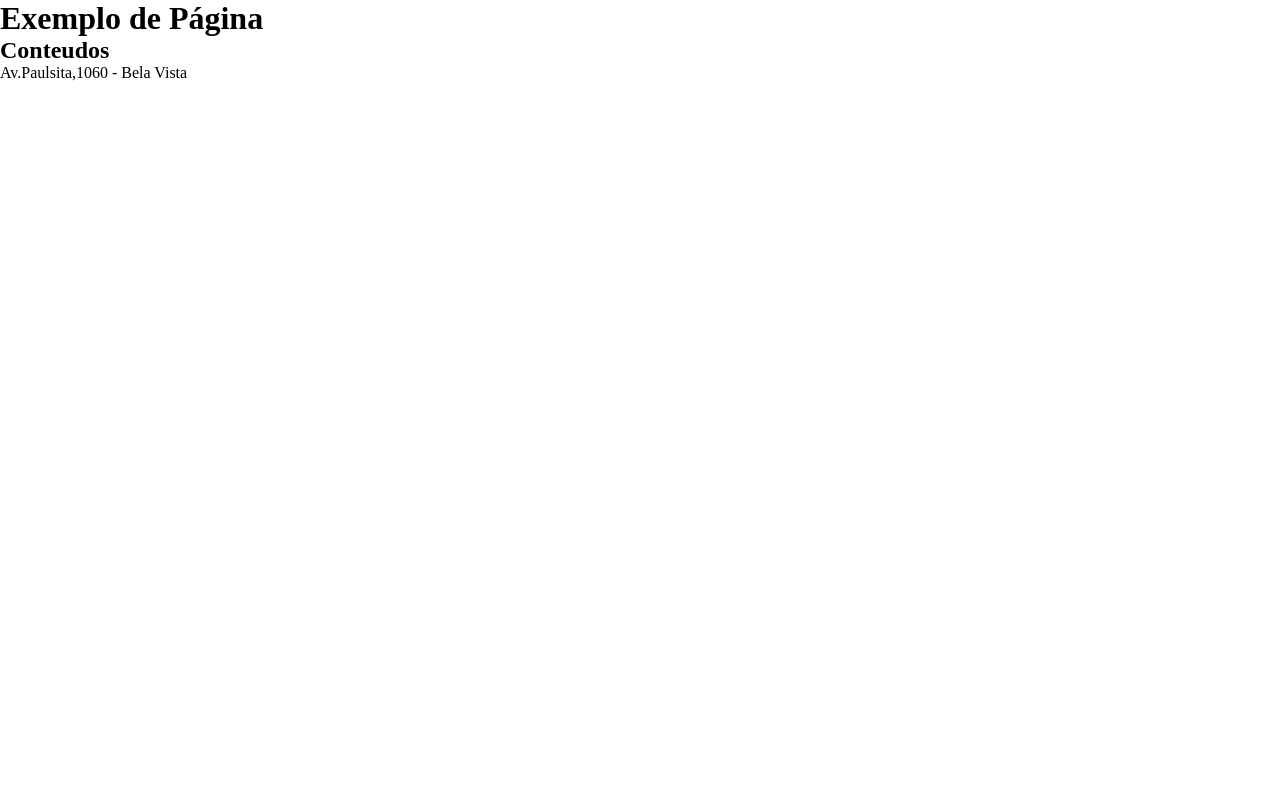
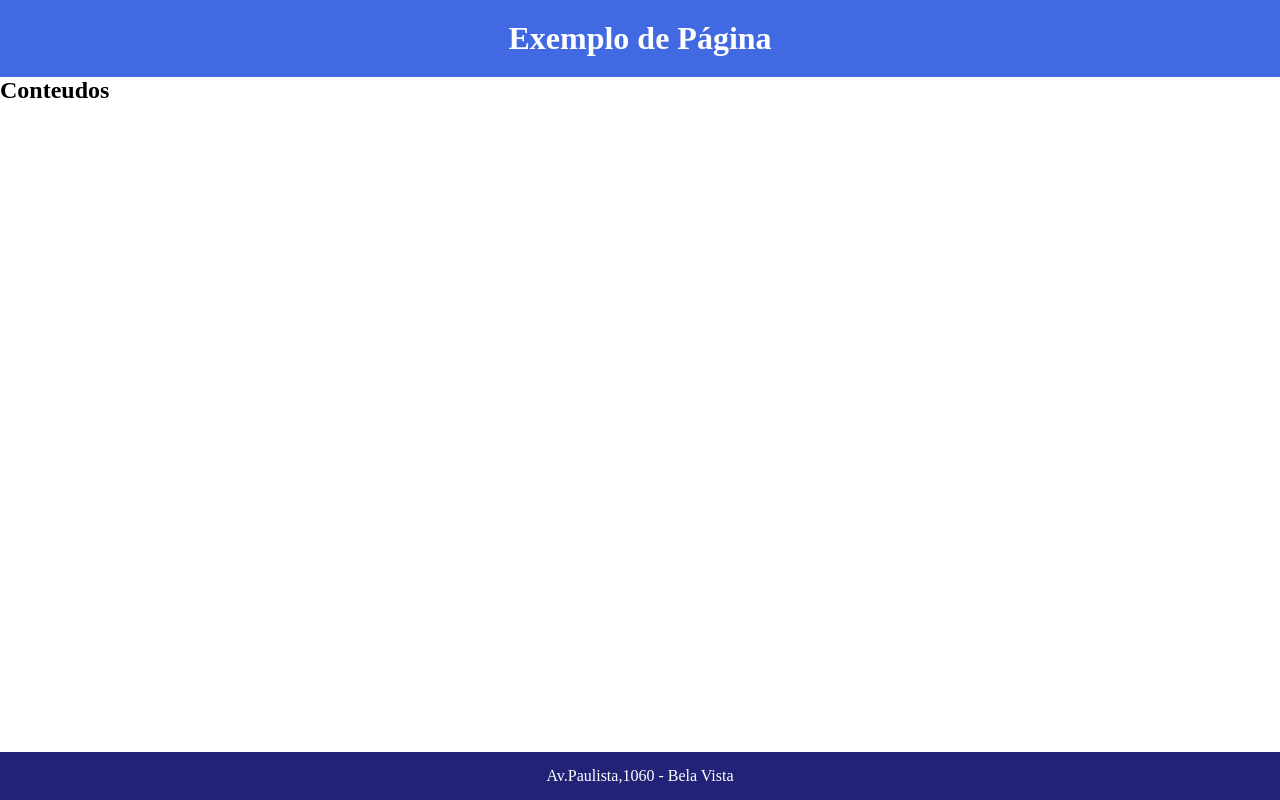
Before and after one commit to K1rit03/aulaReact_pt4, a React (Vite) app: page / in a window 1280 px wide. Built offline with nearby package versions, Linux system fonts and the light colour scheme.

Commit message:
adicionando footer e home

```diff
--- a/src/App.jsx
+++ b/src/App.jsx
@@ -1,7 +1,7 @@
 import { useState } from 'react'; // Importando useState
 import Cabecalho from './components/Cabecalho';
 import Rodape from './components/Rodape';
-import Home from './components/Home/Home';
+import Home from './components/Home';
 
 function App() {
   const [count, setCount] = useState(0);
--- a/src/components/Cabecalho.jsx
+++ b/src/components/Cabecalho.jsx
@@ -3,8 +3,8 @@ import { HeaderCabecalho } from "../styled"
 export default function Cabecalho(){
 
     return(
-        <header>
+        <HeaderCabecalho>
             <h1>Exemplo de Página</h1>
-        </header>
+        </HeaderCabecalho>
     )
 }
--- a/src/components/Home/Home.jsx
+++ /dev/null
@@ -1,7 +0,0 @@
-export default function Home(){
-    return(
-        <main>
-            <h2>Conteudos</h2>
-        </main>
-    )
-}
--- /dev/null
+++ b/src/components/Home/home-styled.js
@@ -0,0 +1,5 @@
+import styled from "styled-components";
+
+export const MainHome = styled.main`
+    flex-grow: 1;
+`
--- /dev/null
+++ b/src/components/Home/index.jsx
@@ -0,0 +1,11 @@
+import { MainHome } from "./home-styled"
+
+
+
+export default function Home(){
+    return(
+        <MainHome>
+            <h2>Conteudos</h2>
+        </MainHome>
+    )
+}
--- a/src/components/Rodape.jsx
+++ b/src/components/Rodape.jsx
@@ -1,7 +1,9 @@
+import { FooterRodape } from "../styled"
+
 export default function Rodape(){
     return(
-        <footer>
-            <p>Av.Paulsita,1060 - Bela Vista</p>
-        </footer>
+        <FooterRodape>
+            <p>Av.Paulista,1060 - Bela Vista</p>
+        </FooterRodape>
     )
 }
--- a/src/styled.js
+++ b/src/styled.js
@@ -7,10 +7,25 @@ export const  HeaderCabecalho = styled.header`
     padding: 20px;
     display: flex;
     justify-content: center;
-   align-items: center;
+    align-items: center;
 
    h1{
       text-overflow: center;
       color: #fff;
    }
 `
+
+export const FooterRodape = styled.footer`
+    width: 100%;
+    min-width: 5vh;
+    background-color: #227;
+    padding: 15px;
+    display: flex;
+    justify-content: center;
+    align-items: center;
+
+   p{
+    color: #fff;
+    text-align: center;
+   }
+`
```
